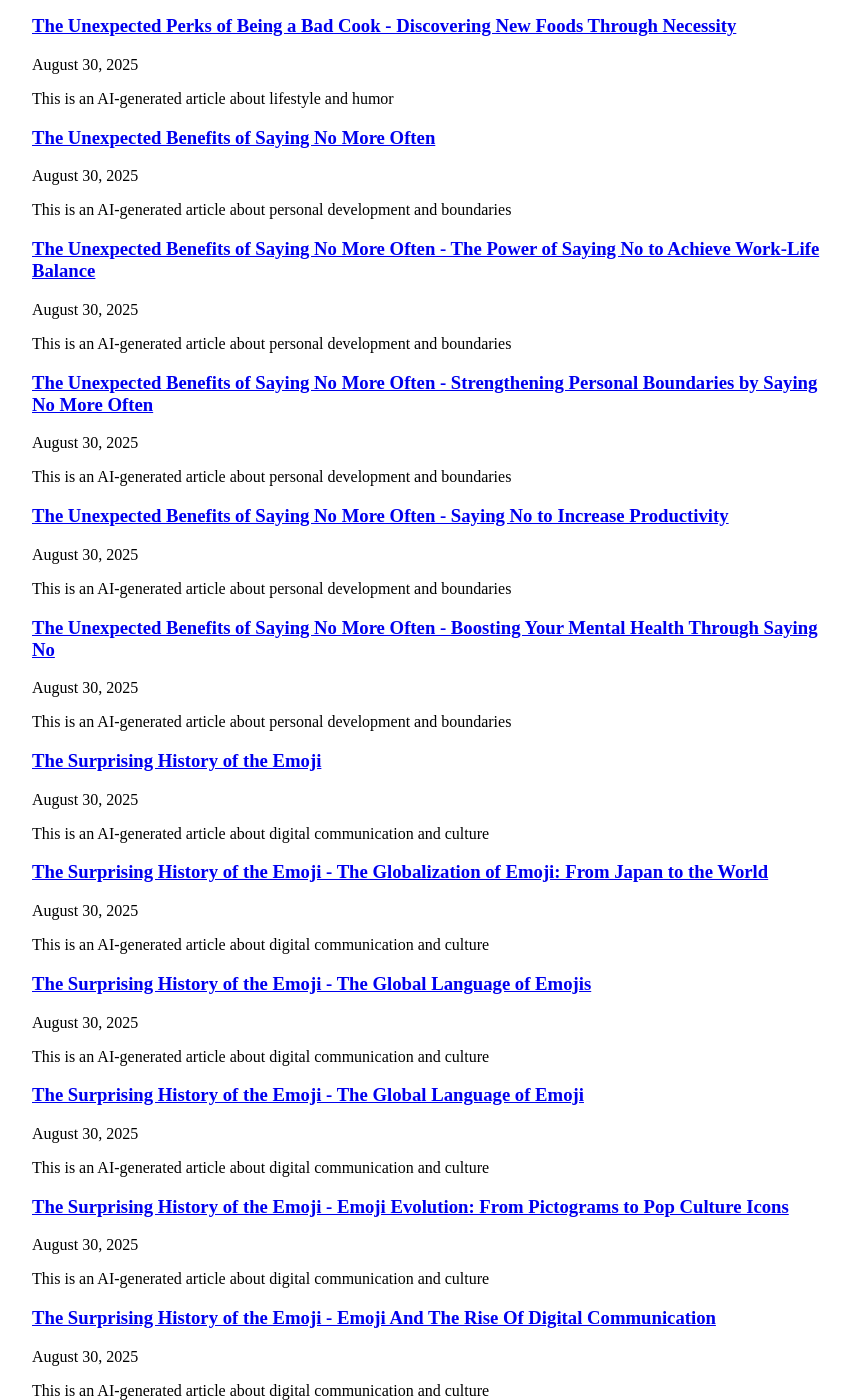
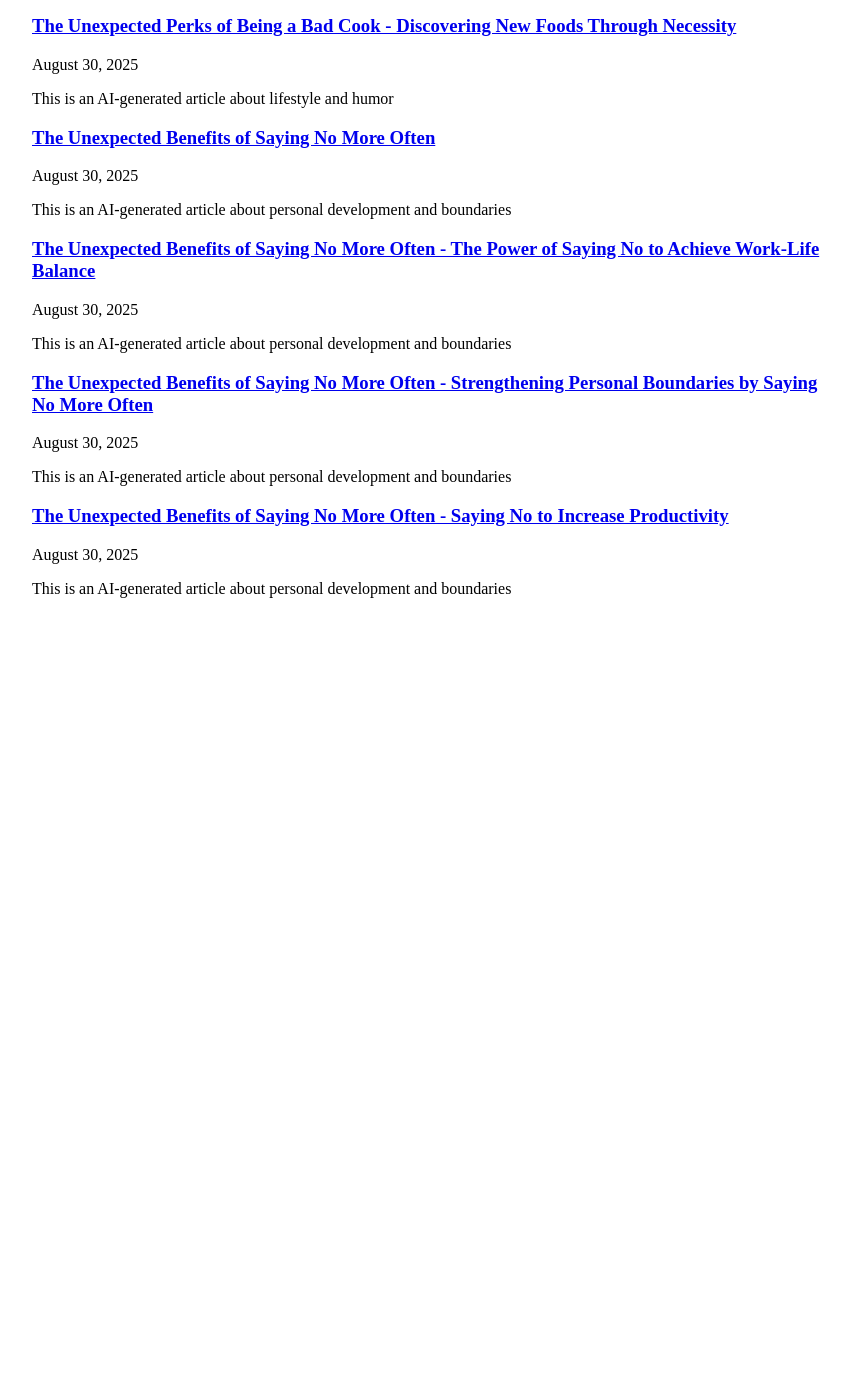
Before and after one commit to xiidozen/web-blog, a Jekyll site: the page built from index.md, in a window 1280 px wide and 1400 px high, scrolled down 1356 px. Shown: the whole window, without its empty margins (208-1058 px from the left). Built offline with Jekyll 4.4.1, drawn with Linux system fonts in a browser that asks for light colours; after the commit the page ends 1986 px from its top, so only the background shows below that; some of the changed text lies outside the part shown.

Commit message:
Add debug info to diagnose post listing issue
- Add post count display in section header
- Limit posts to 10 for testing
- Add debug information if no posts found
- Simplify Liquid template syntax for better compatibility

🤖 Generated with [Claude Code](https://claude.ai/code)

Co-Authored-By: Claude <noreply@anthropic.com>

```diff
--- a/index.md
+++ b/index.md
@@ -19,21 +19,23 @@ title: "AI Blog"
 </section>
 
 <section class="posts">
-    <h2>Recent Articles</h2>
+    <h2>Recent Articles ({{ site.posts.size }} posts found)</h2>
 
     <div class="post-list">
-        {% for post in site.posts %}
+        {% for post in site.posts limit:10 %}
         <article class="post-preview">
             <h3><a href="{{ post.url | relative_url }}">{{ post.title }}</a></h3>
-            {% if post.date %}
-            <time datetime="{{ post.date | date_to_xmlschema }}">{{ post.date | date: "%B %d, %Y" }}</time>
-            {% endif %}
-            {% if post.excerpt %}
-            <div class="post-excerpt">
-                {{ post.excerpt | markdownify }}
-            </div>
-            {% endif %}
+            <time>{{ post.date | date: "%B %d, %Y" }}</time>
+            <p>{{ post.excerpt }}</p>
         </article>
         {% endfor %}
+
+        {% if site.posts.size == 0 %}
+        <p>No posts found. Debug info:</p>
+        <ul>
+            <li>Posts directory exists: {% if site.posts %}Yes{% else %}No{% endif %}</li>
+            <li>Site collections: {{ site.collections | map: 'label' | join: ', ' }}</li>
+        </ul>
+        {% endif %}
     </div>
 </section>
```
